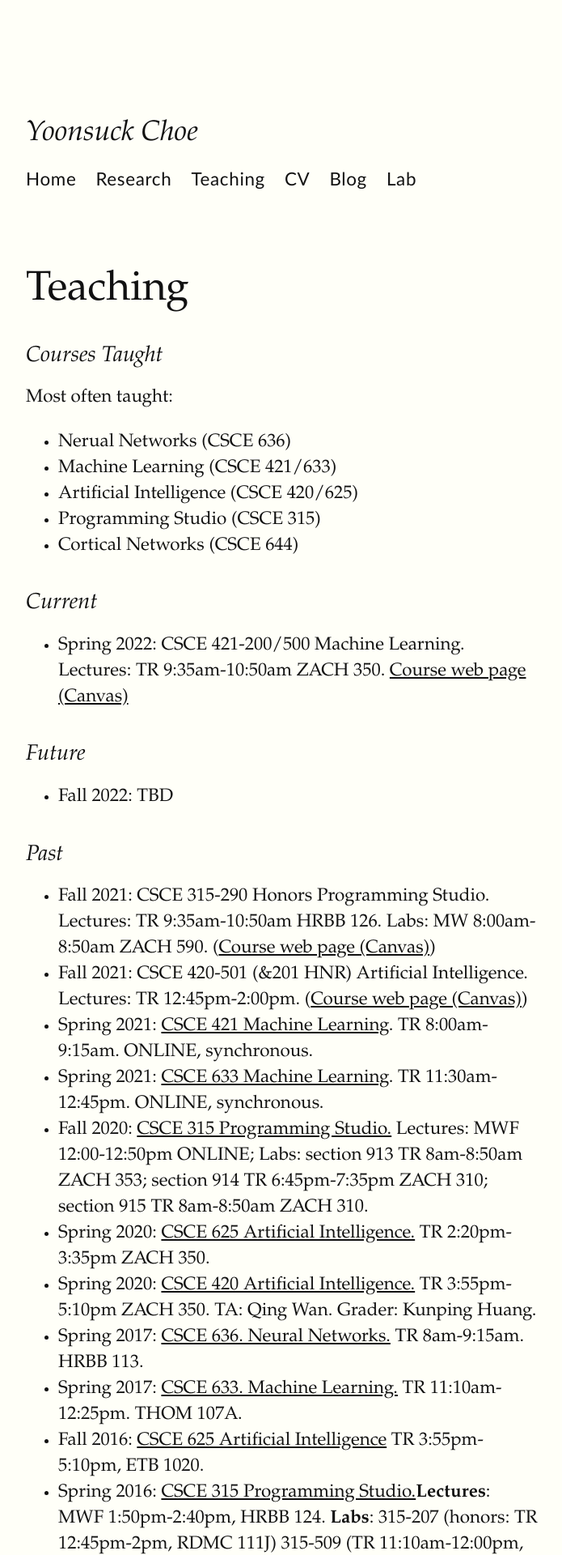
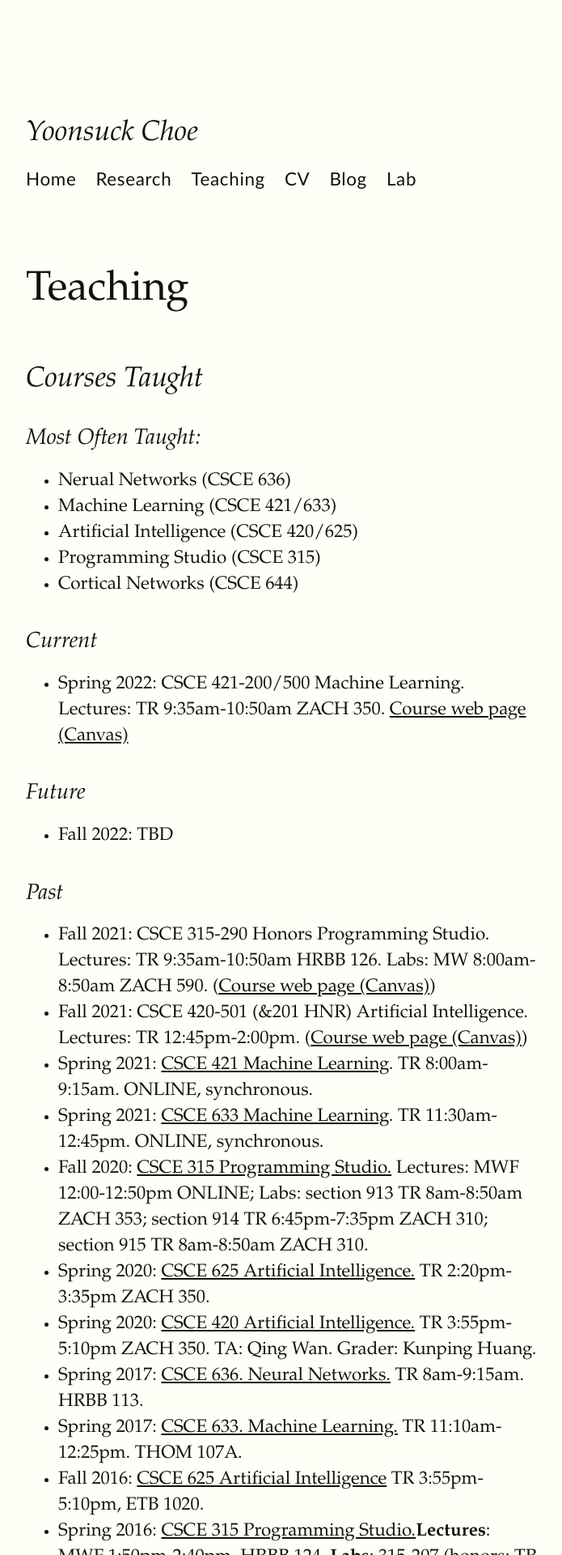
Before and after one commit to yschoe/yschoe.github.io, a Jekyll site: the page built from teaching.md, in a window 1280 px wide. Shown: the top 1920 px of the page at 81% size, without its empty margins (128-823 px from the left). Built offline with Jekyll 4.4.1, drawn with Linux system fonts in a browser that asks for light colours; some web fonts are replaced.

```diff
--- a/teaching.md
+++ b/teaching.md
@@ -4,9 +4,9 @@ title: Teaching
 permalink: /teaching/
 ---
 
-### Courses Taught
+## Courses Taught
 
-Most often taught:
+### Most often taught:
 
 * Nerual Networks (CSCE 636)
 * Machine Learning (CSCE 421/633)
```
